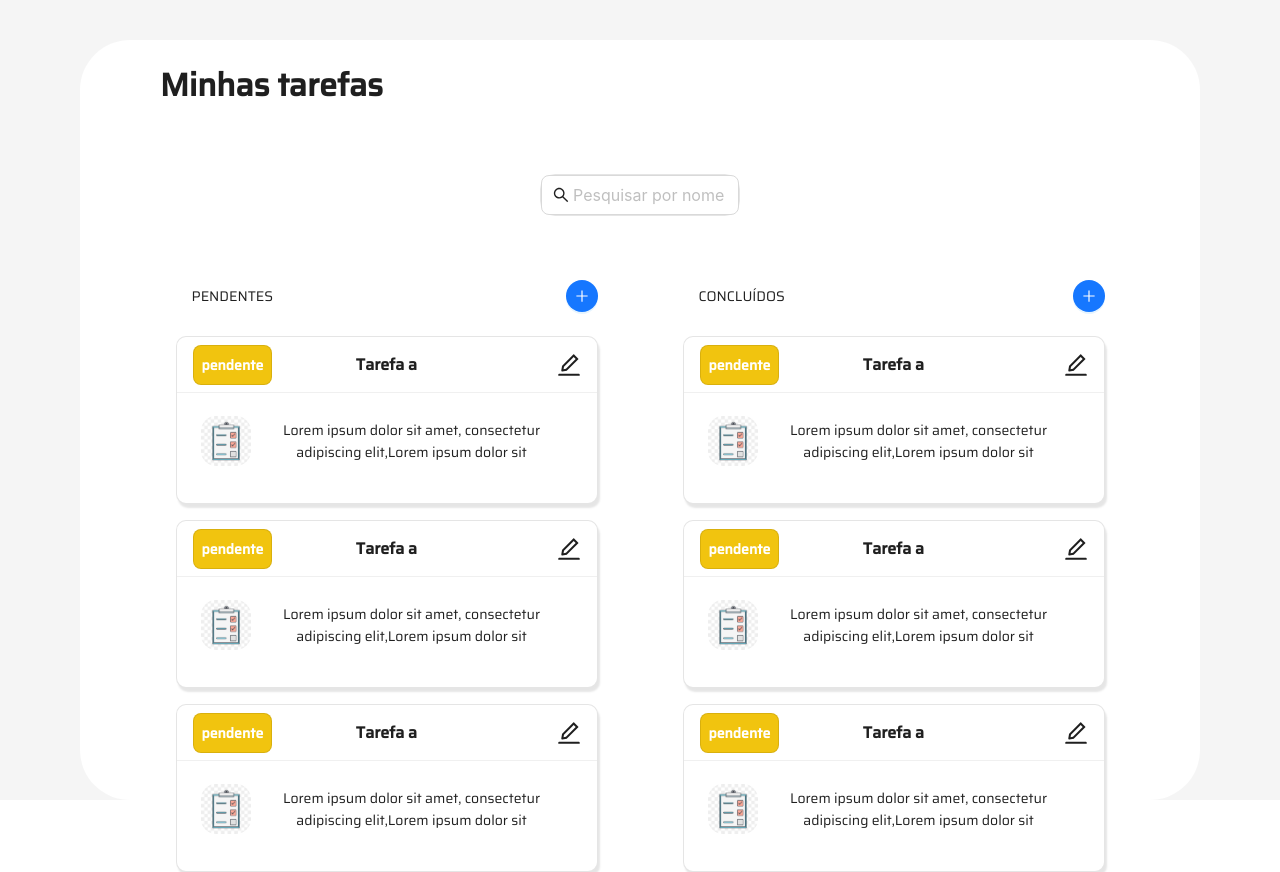
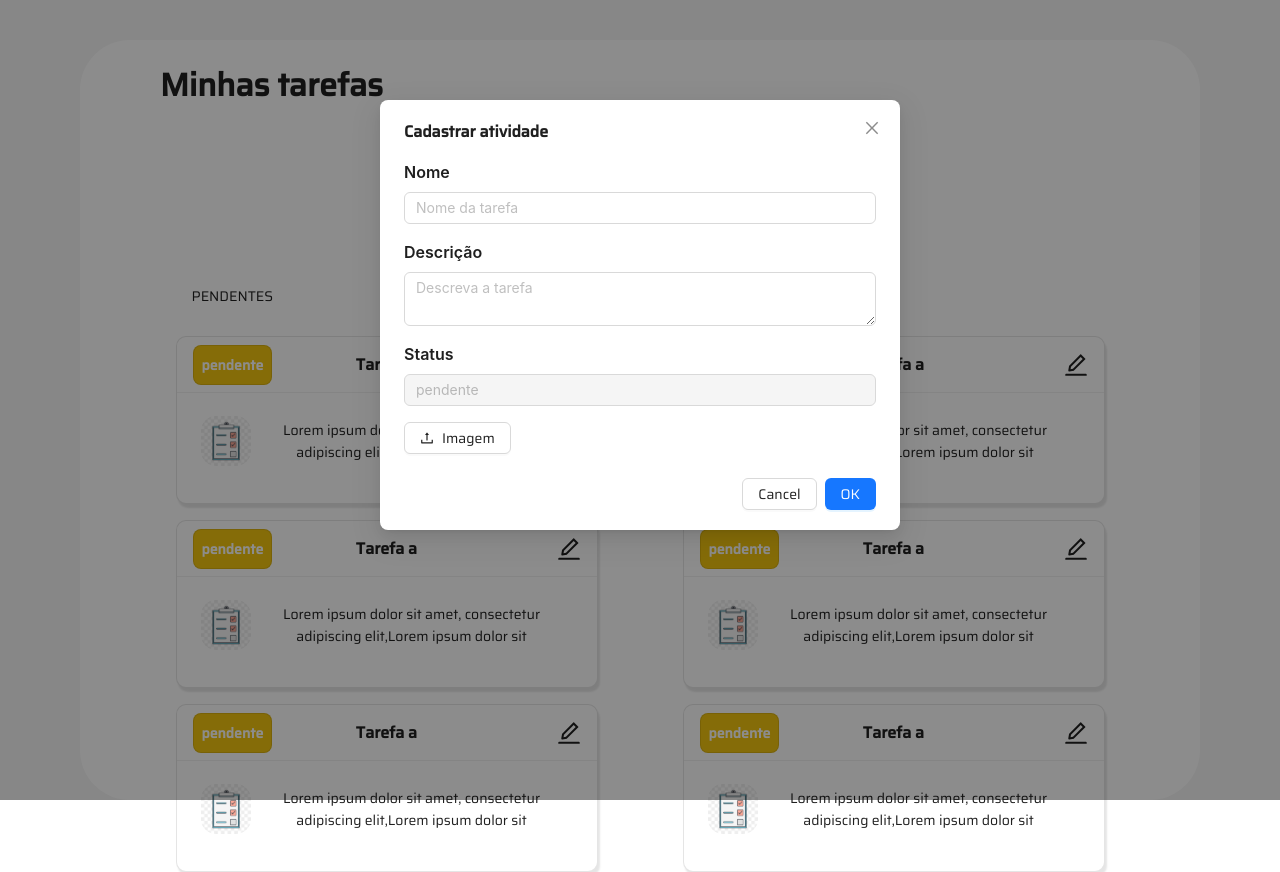
Before and after one commit to davidgamaserrate1/brickup_challenge, a React (Create React App) app in the folder client/: page / in a window 1280 px wide. Both pictures are taken after a click on the button 581 px from the left and 296 px from the top of the page. Built offline with nearby package versions, Linux system fonts and the light colour scheme.

Commit message:
refactor: componentização dos cards de tarefas

```diff
--- a/client/src/components/taskTittle/index.jsx
+++ b/client/src/components/taskTittle/index.jsx
@@ -1,13 +1,68 @@
 import { PlusOutlined } from '@ant-design/icons'
 import './task-tittle-styles.css'
-import { Button } from 'antd'
+import { Button, Form, Modal, Typography, Upload } from 'antd'
+import { useState } from 'react';
+import Input from 'antd/es/input/Input';
+import TextArea from 'antd/es/input/TextArea';
+import { UploadOutlined } from '@ant-design/icons';
+
+export function TaskTittle({ description , type }){
+
+    const [taskName, setTaskName] =useState()
+    const [taskDescription, setTaskDescription]=useState()
+    const [taskPhoto, setTaskPhoto]=useState()
+    const [taskStatus, setTaskStatus]= useState('pendente')
 
 
-export function TaskTittle({ description }){
+    const [isModalOpen, setIsModalOpen] = useState(false);
+
+    const showModal = () => {
+      setIsModalOpen(true);
+    };
+
+    const handleOk = () => {
+      setIsModalOpen(false);
+    };
+
+    const handleCancel = () => {
+      setIsModalOpen(false);
+    };
+
+    const normFile = (e) => {
+        if (Array.isArray(e))
+          return e
+
+        return e?.fileList;
+      };
+
     return(
+       <>
         <div className='task_tittle'>
             <div>{description}</div>
-            <Button type="primary" shape="circle" icon={<PlusOutlined />}   />
+            {type ==='pending' && <Button type="primary" shape="circle" icon={<PlusOutlined />} onClick={showModal}/>}
         </div>
+
+        <Modal title="Cadastrar atividade" open={isModalOpen} onOk={handleOk} onCancel={handleCancel}>
+            <Typography.Title level={5} style={{marginTop:16}} >Nome</Typography.Title>
+            <Input placeholder="Nome da tarefa" value={taskName} onChange={(e)=> setTaskName(e.target.value)} />
+
+            <Typography.Title level={5} style={{marginTop:16}} >Descrição</Typography.Title>
+            <TextArea placeholder="Descreva a tarefa" value={taskDescription} onChange={(e)=>setTaskDescription(e.target.value)} />
+
+            <Typography.Title style={{marginTop:16}} level={5}>Status</Typography.Title>
+            <Input value={taskStatus} disabled />
+
+            <Form.Item
+                style={{marginTop:16}}
+                valuePropName="fileList"
+                getValueFromEvent={normFile}
+            >
+                <Upload name="logo" action="/upload.do" listType="picture">
+                    <Button icon={<UploadOutlined />}>Imagem</Button>
+                </Upload>
+            </Form.Item>
+        </Modal>
+
+        </>
     )
 }
--- a/client/src/screens/Home.jsx
+++ b/client/src/screens/Home.jsx
@@ -25,14 +25,14 @@ return (
 
                 <div className="task_group">
                     <div className="task_group__pending">
-                        <TaskTittle description="pendentes" />
+                        <TaskTittle description="pendentes" type="pending" />
                         <TaskCard />
                         <TaskCard />
                         <TaskCard />
                     </div>
 
                     <div  className="task_group__completed">
-                        <TaskTittle description="concluídos" />
+                        <TaskTittle description="Finalizadas" type="completed" />
                         <TaskCard />
                         <TaskCard />
                         <TaskCard />
--- a/client/src/screens/home-styles.css
+++ b/client/src/screens/home-styles.css
@@ -35,10 +35,15 @@
     flex-wrap: wrap;
 }
 
+.task_group__completed{
+    margin-top: 10px;
+}
+
 .task_group__pending, .task_group__completed{
     display: flex;
     flex-wrap: wrap;
     gap: 16px;
     flex-direction: column;
 
+
 }
```
Also changed, not shown: client/src/components/taskCard/task-card-styles.css (+1 -7 lines), 1 other file (tests, documents, lock files or other folders).
